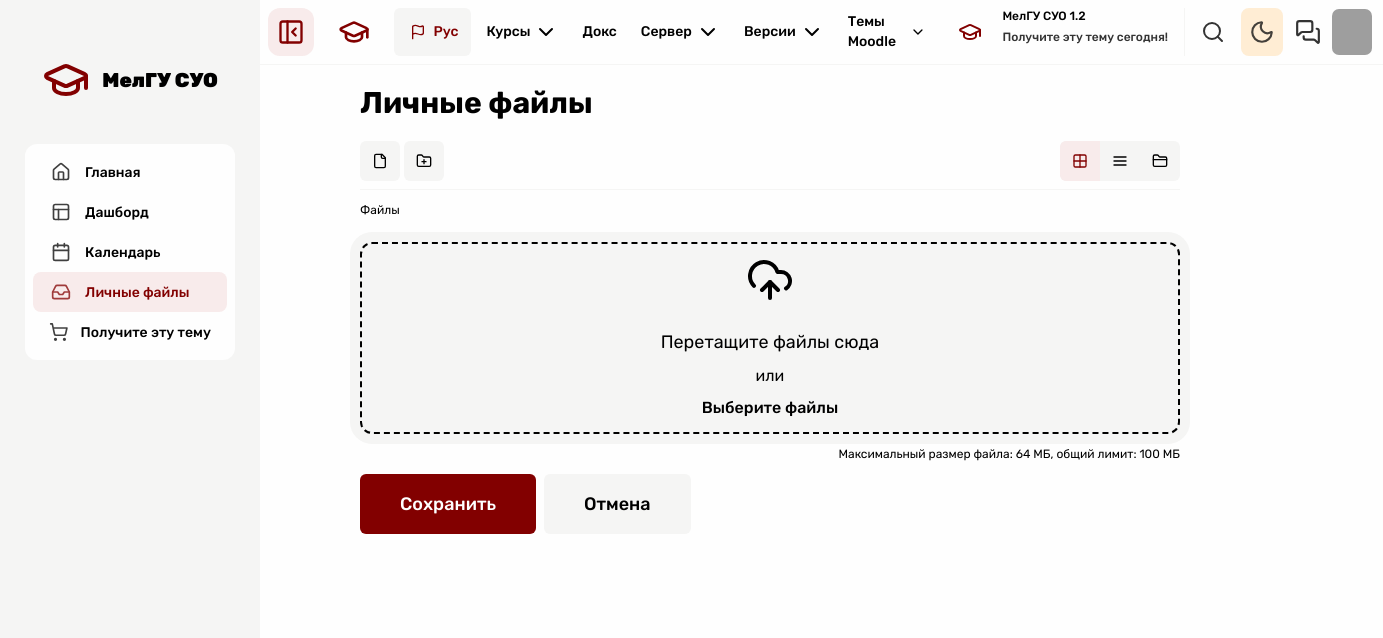
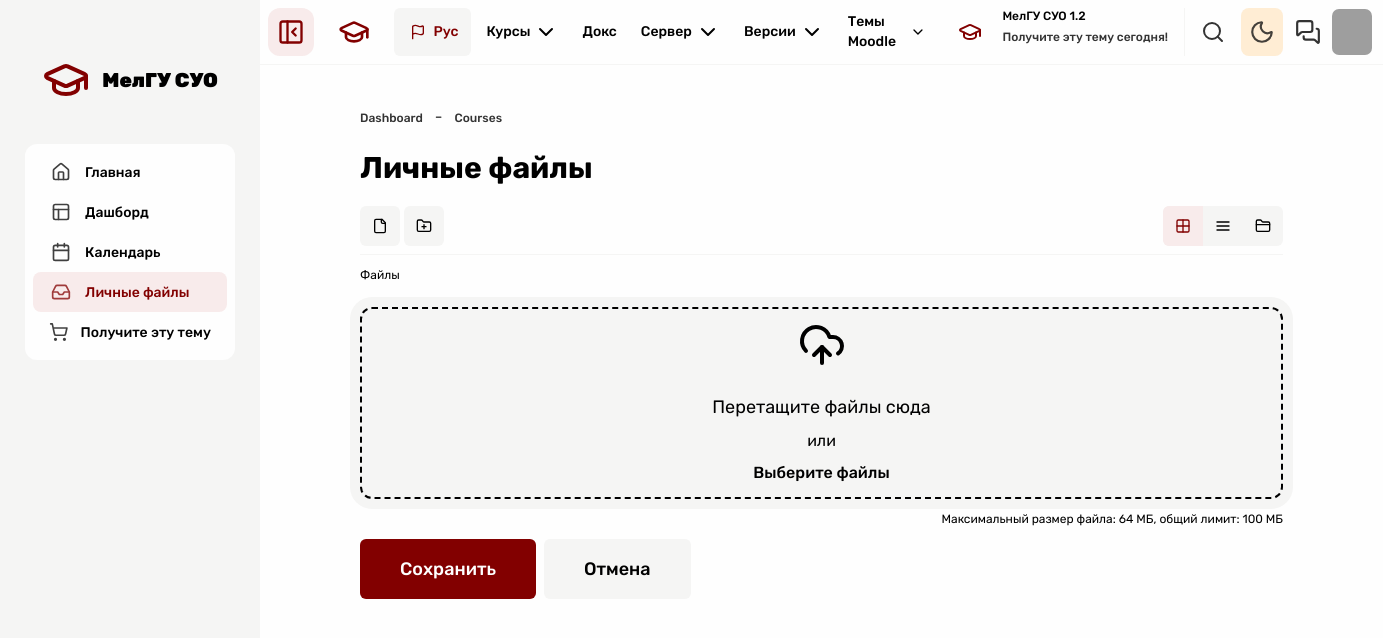
Before and after one commit to Vladdeek/lms, a React (Vite) app in the folder frontend/: page /private-files in a window 1280 px wide. Shown: the top 638 px of the page, 1383 px wide, since content can reach past the window. Built offline with nearby package versions, Linux system fonts and the light colour scheme; grey boxes are pictures that could not be loaded.

Commit message:
fix header width

```diff
--- a/frontend/src/components/Header.jsx
+++ b/frontend/src/components/Header.jsx
@@ -42,9 +42,9 @@
 	return (
 		<>
 			<div
-				className={`fixed z-100 top-0 ${
-					!sidebarOpen ? 'lg:left-0 w-screen' : 'lg:left-65'
-				} max-lg:w-screen transition-all`}
+				className={`max-lg:fixed z-100 top-0 ${
+					!sidebarOpen ? 'lg:left-0 w-screen ' : 'lg:left-65 w-full'
+				} transition-all`}
 			>
 				<div
 					className={`flex  px-2 py-2 ${
--- a/frontend/src/pages/layout/DashboardLayout.jsx
+++ b/frontend/src/pages/layout/DashboardLayout.jsx
@@ -95,7 +95,7 @@
 
 			{/* Main content */}
 			<div
-				className={`flex-1 min-h-screen transition-all duration-300 ease-in-out ${
+				className={`flex-1 h-screen transition-all duration-300 ease-in-out ${
 					sidebarOpen ? 'lg:ml-65' : '-ml-0'
 				}`}
 			>
```
